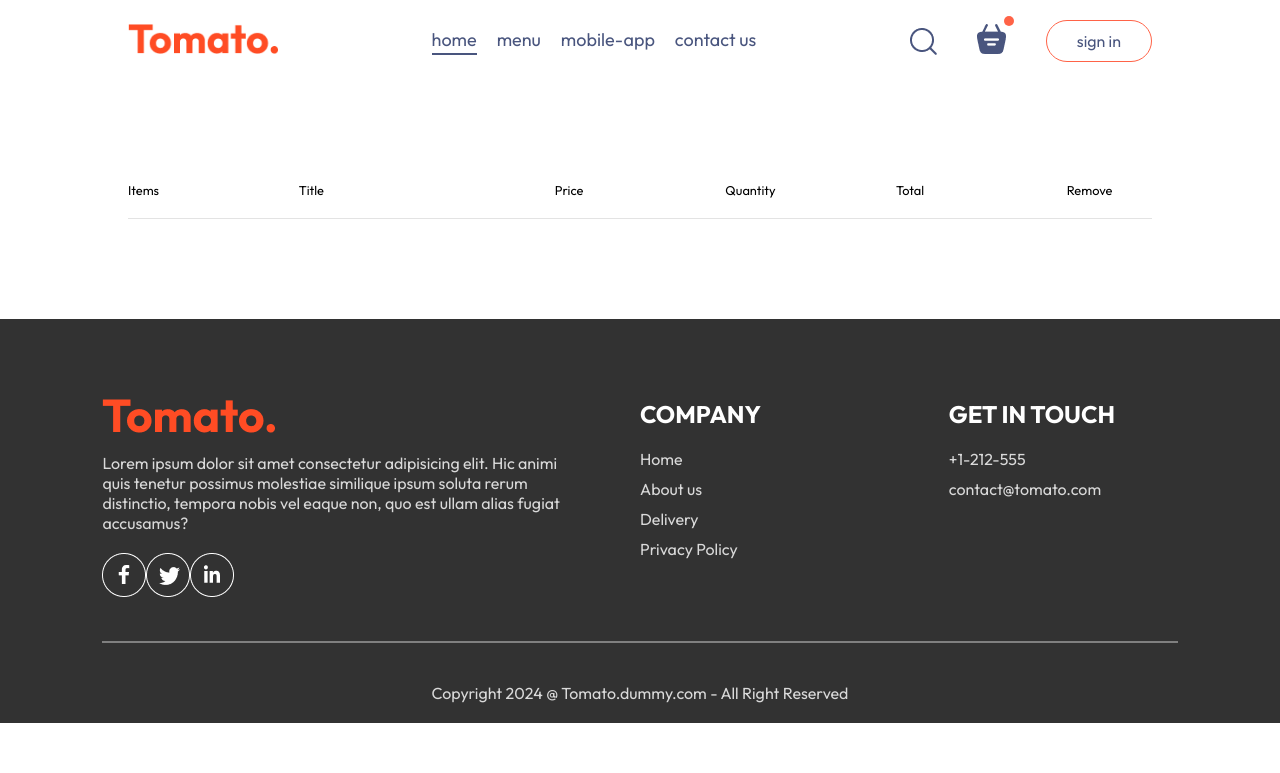
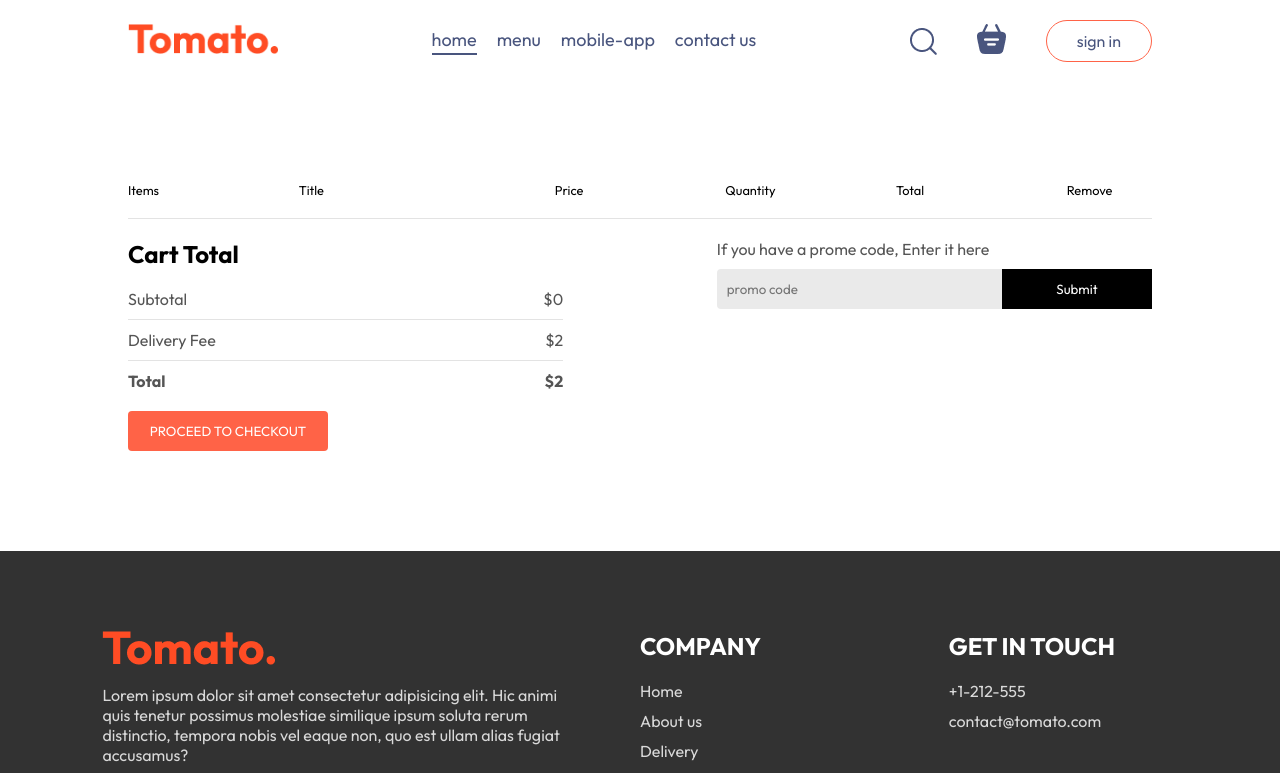
Before and after one commit to tanvirhossain808/food-delivery, a React (Vite) app: page /cart in a window 1280 px wide. Shown: the top 773 px of the page. Built offline with nearby package versions, Linux system fonts and the light colour scheme.

Commit message:
complete cart page

```diff
--- a/src/components/Navbar/Navbar.jsx
+++ b/src/components/Navbar/Navbar.jsx
@@ -1,13 +1,14 @@
 /* eslint-disable react/prop-types */
 /* eslint-disable no-unused-vars */
 /* eslint-disable no-constant-condition */
-import { useState } from "react";
+import { useContext, useState } from "react";
 import { assets } from "../../../public/frontend_assets/assets";
 import "./Navbar.css"
 import { Link } from "react-router-dom";
+import { StoreContext } from "../../context/StoreContent";
 
 const Navbar = ({ setShowLogin }) => {
-
+    const { getTotalCartAmount } = useContext(StoreContext)
     const [menu, setMenu] = useState("home")
     return (
         <div className="navbar">
@@ -25,7 +26,7 @@
                 <div className="navbar-search-icon">
                     <Link to="/cart">
                         <img src={assets.basket_icon} alt="" /></Link>
-                    <div className="dot">
+                    <div className={getTotalCartAmount() === 0 ? "" : "dot"}>
 
                     </div>
                 </div>
--- a/src/context/StoreContent.jsx
+++ b/src/context/StoreContent.jsx
@@ -1,6 +1,6 @@
 /* eslint-disable no-unused-vars */
 /* eslint-disable react/prop-types */
-import { createContext, useEffect, useState } from "react";
+import { createContext, useState } from "react";
 import { food_list } from "../../public/frontend_assets/assets";
 
 export const StoreContext = createContext(null)
@@ -23,18 +23,28 @@
     const removeFromCart = (itemId) => {
         setCartItems(pre => ({ ...pre, [itemId]: pre[itemId] - 1 }))
     }
+    const getTotalCartAmount = () => {
+        let totalAmount = 0
+        for (const item in cartItems) {
+            if (cartItems[item] > 0) {
+                let itemInfo = food_list.find((product) => product._id === item)
+                totalAmount += itemInfo.price * cartItems[item]
+            }
+
+        }
+        return totalAmount
+    }
 
     const contextValue = {
         food_list,
         cartItems,
         setCartItems,
         addToCart,
-        removeFromCart
+        removeFromCart,
+        getTotalCartAmount
     }
 
-    useEffect(() => {
-        console.log(cartItems)
-    }, [cartItems])
+
 
     return (
         <StoreContext.Provider value={contextValue}>
--- a/src/pages/Cart/Cart.css
+++ b/src/pages/Cart/Cart.css
@@ -29,3 +29,86 @@
 .cart-items-item .cross {
     cursor: pointer;
 }
+
+.cart-bottom {
+    margin-top: 20px;
+    display: flex;
+    justify-content: space-between;
+    gap: max(12vw, 20px);
+
+}
+
+.cart-total {
+    flex: 1;
+    display: flex;
+    flex-direction: column;
+    gap: 20px;
+}
+
+.cart-total-details {
+    display: flex;
+    justify-content: space-between;
+    color: #555;
+}
+
+.cart-total hr {
+    margin: 10px 0;
+}
+
+.cart-total button {
+    border: none;
+    color: white;
+    background-color: tomato;
+    width: max(15vw, 200px);
+    padding: 12px 0px;
+    border-radius: 4px;
+    cursor: pointer;
+
+}
+
+.cart-promo-code {
+    flex: 1;
+
+}
+
+.cart-promo-code p {
+    color: #555;
+}
+
+.cart-promo-code-input {
+    margin-top: 10px;
+    display: flex;
+    justify-content: space-between;
+    align-items: center;
+    background-color: #eaeaea;
+    border-radius: 4px;
+}
+
+.cart-promo-code input {
+    background-color: transparent;
+    outline: none;
+    border: none;
+    padding-left: 10px;
+}
+
+.cart-promo-code-input button {
+    width: max(10vw, 150px);
+    padding: 12px 5px;
+    border: none;
+    background-color: black;
+    color: white;
+}
+
+
+@media(max-width:750px) {
+    .cart-bottom {
+        flex-direction: column-reverse;
+    }
+
+    .cart-promo-code {
+        justify-content: start;
+        /* display: none; */
+    }
+
+
+}
--- a/src/pages/Cart/Cart.jsx
+++ b/src/pages/Cart/Cart.jsx
@@ -4,7 +4,7 @@
 import { StoreContext } from "../../context/StoreContent";
 
 const Cart = () => {
-    const { cartItems, food_list, removeFromCart } = useContext(StoreContext)
+    const { cartItems, food_list, removeFromCart, getTotalCartAmount } = useContext(StoreContext)
 
     return (
         <>
@@ -42,6 +42,37 @@
                         })
                     }
                 </div>
+                <div className="cart-bottom">
+                    <div className="cart-total">
+                        <h2>Cart Total</h2>
+                        <div className="">
+                            <div className="cart-total-details">
+                                <p>Subtotal</p>
+                                <p>${getTotalCartAmount()}</p>
+                            </div>
+                            <hr />
+                            <div className="cart-total-details">
+                                <p>Delivery Fee</p>
+                                <p>${2}</p>
+                            </div>
+                            <hr />
+                            <div className="cart-total-details">
+                                <b>Total</b>
+                                <b>${getTotalCartAmount() + 2}</b>
+                            </div>
+                        </div>
+                        <button>PROCEED TO CHECKOUT</button>
+                    </div>
+                    <div className="cart-promo-code">
+                        <div>
+                            <p>If you have a prome code, Enter it here</p>
+                            <div className="cart-promo-code-input">
+                                <input type="text" placeholder="promo code" />
+                                <button>Submit</button>
+                            </div>
+                        </div>
+                    </div>
+                </div>
 
             </div >
         </>
```
